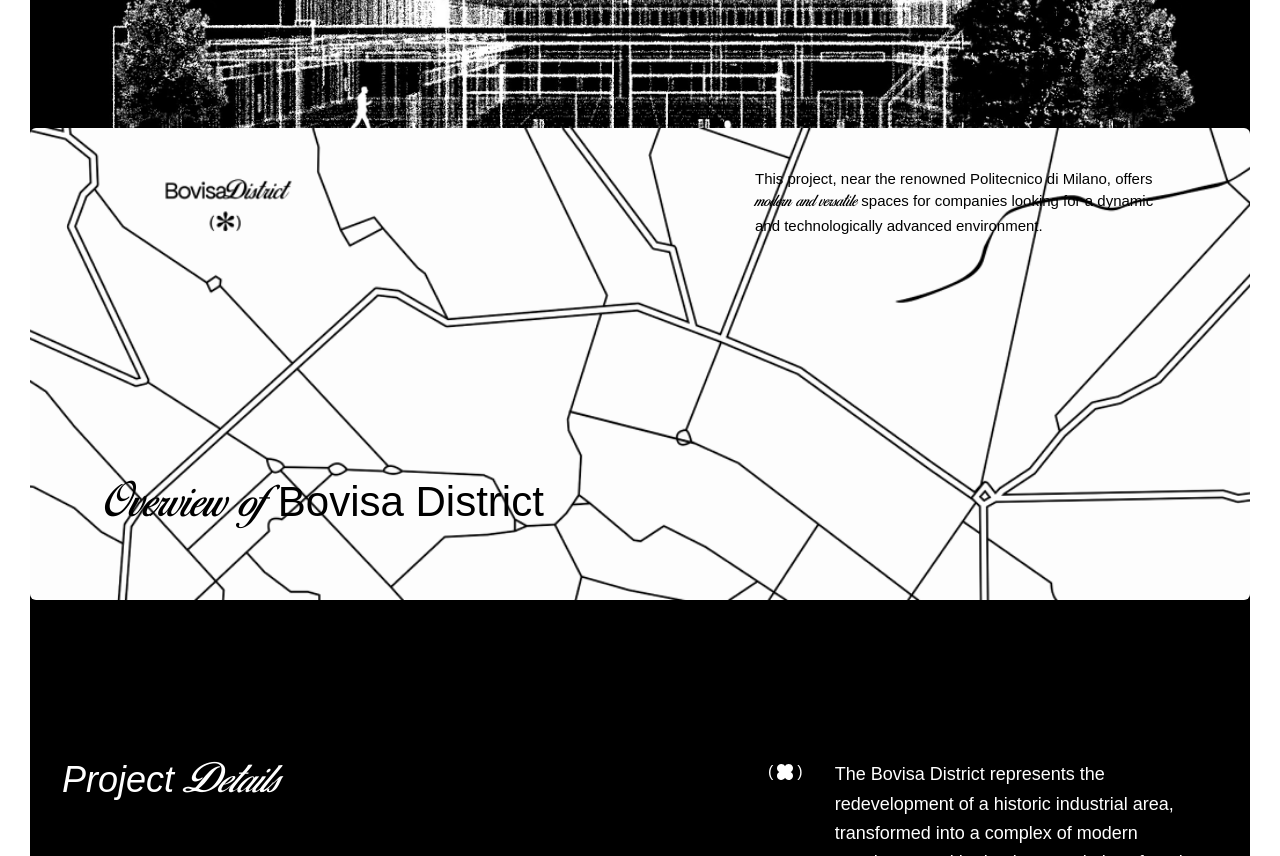
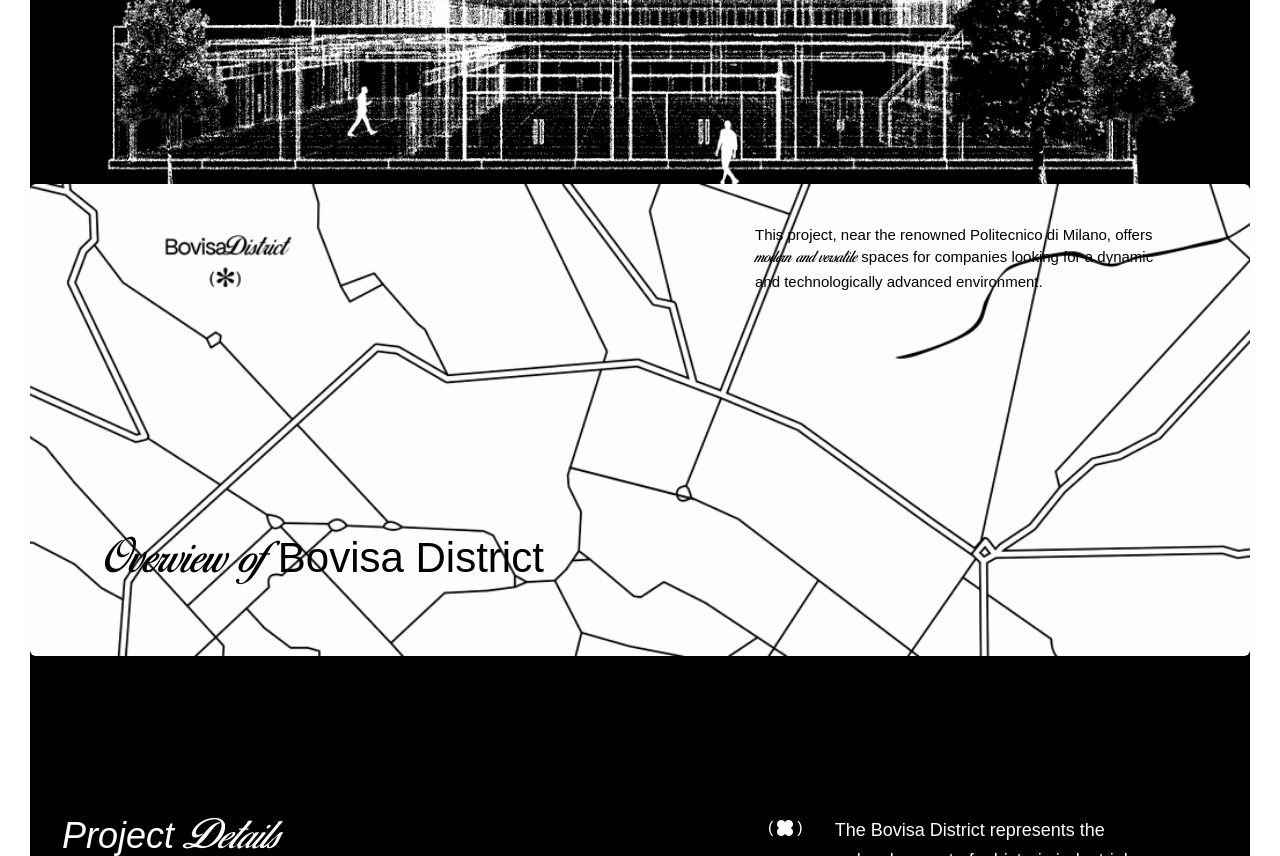
Before and after one commit to designfile/Bovisa-District, a Next.js app: page /about in a window 1280 px wide. Shown: the part 560-1416 px from the top of the page. Built offline with nearby package versions, Linux system fonts and the light colour scheme.

Commit message:
Fixed bugs: Text position for testimonials image

```diff
--- a/src/app/(sections)/about/page.tsx
+++ b/src/app/(sections)/about/page.tsx
@@ -53,7 +53,7 @@ function About() {
       </div>
 
       {/* Map Section */}
-      <div className="relative text-black -mt-20">
+      <div className="relative text-black md:-mt-6">
         <Image
           width={1054}
           height={408}
--- a/src/app/(sections)/clients/page.tsx
+++ b/src/app/(sections)/clients/page.tsx
@@ -76,7 +76,7 @@ function Clients() {
         </div>
       </div>
       {/* Testimonials image and content */}
-      <div className="relative text-black pt-10 md:pt-32">
+      <div className="relative text-black pt-10 md:pt-32 ">
         <Image
           width={1054}
           height={408}
@@ -85,7 +85,7 @@ function Clients() {
           className="rounded-t-md md:rounded-md object-cover w-full h-full border-b-[1px] md:border-none border-black"
         />
         <div className="flex flex-col-reverse md:flex-col justify-between md:absolute inset-0 p-4 md:px-10 md:py-6 bg-white md:bg-transparent text-black rounded-b-md md:rounded-none">
-          <div className="md:absolute top-[5%] right-[5%] p-4 rounded-md max-w-[450px]">
+          <div className="md:absolute md:top-[150px] md:right-[5%] p-4 rounded-md max-w-[450px]">
             <h1 className="text-[13px] md:text-[15px] font-europe-grotesk">
               The Bovisa District, a rising hub for innovation, is already home
               to leading companies and multinationals. With limited spaces still
@@ -93,7 +93,7 @@ function Clients() {
               a typical warehouse.
             </h1>
           </div>
-          <div className="md:absolute bottom-[10%] left-[5%] p-4 rounded-md">
+          <div className="md:absolute md:bottom-[10%] md:left-[5%] p-4 rounded-md">
             <h1 className="text-[25px] md:text-[42px]">
               Testimonials &#38;{" "}
               <span className="font-birds-of-paradise">References</span>
```
